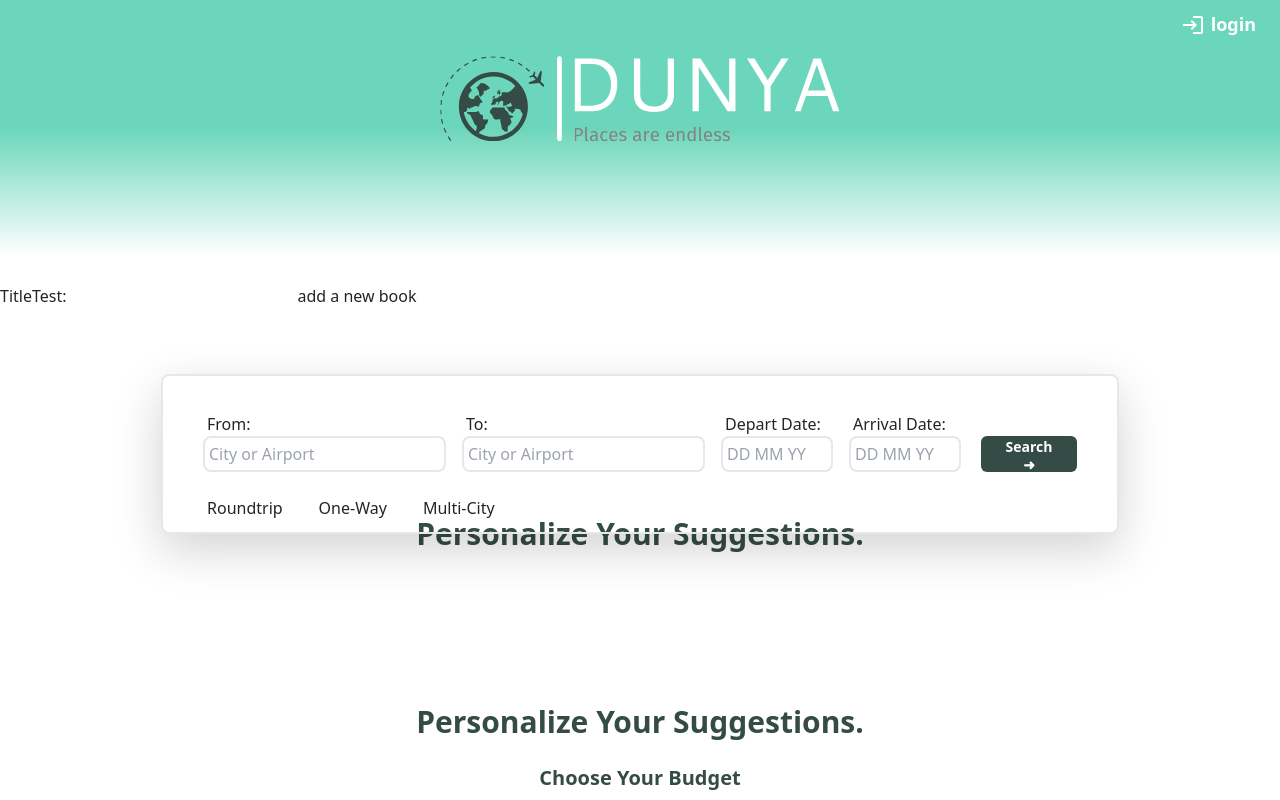
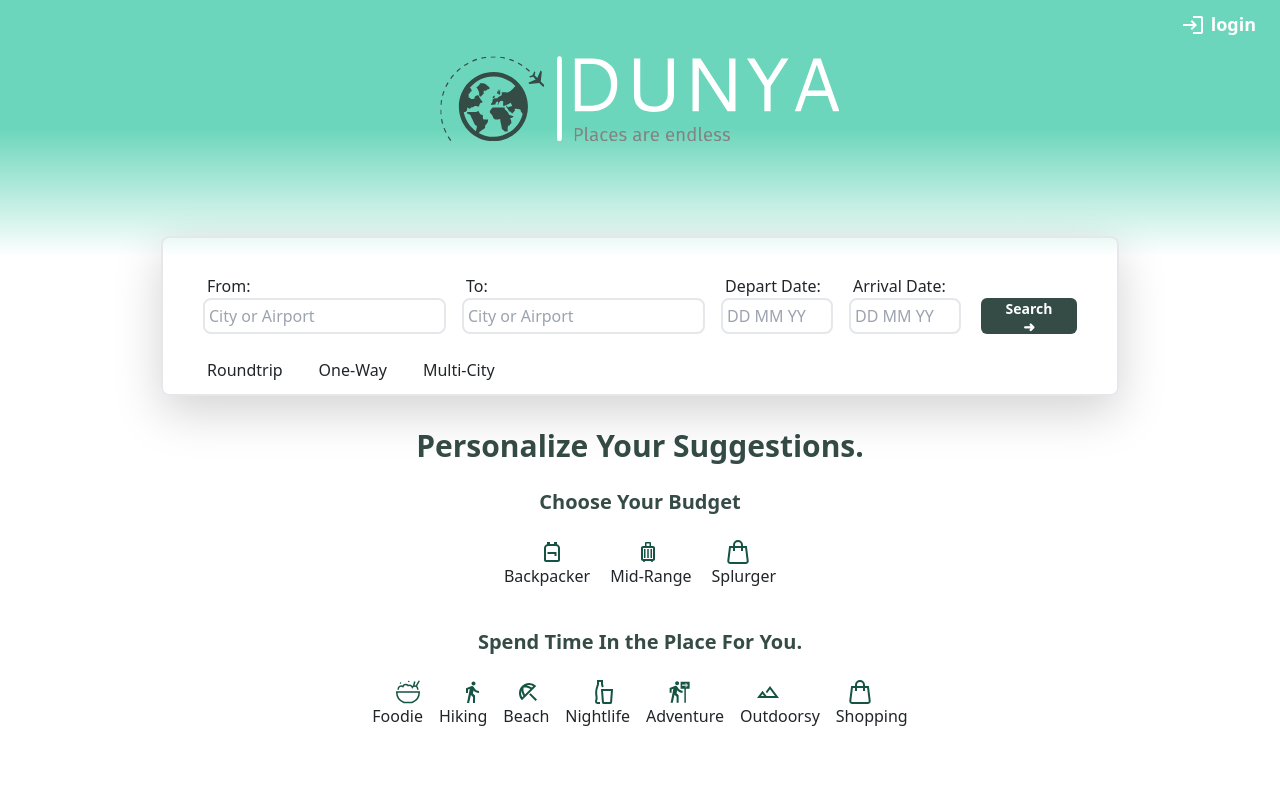
Before and after one commit to WahabJI/CodeRED-Redacted_W, a Next.js app in the folder app/: page / in a window 1280 px wide. Shown: the top 800 px of the page. Built offline with nearby package versions, Linux system fonts and the light colour scheme; no server answers.

Commit message:
refactoring

```diff
--- a/app/components/activities/activities.tsx
+++ b/app/components/activities/activities.tsx
@@ -18,9 +18,9 @@ const Activities = (props:any) => {
                     <Image className = "relative block mb-4 left-2" src = "/hiker.svg" alt="..." width={24} height={24}/>
                     <Image className = "relative block mb-4 right-6" src = "/beach.svg" alt="..." width={24} height={24}/>
                     <Image className = "relative block mb-4 right-9" src = "/nightlife.svg" alt="..." width={24} height={24}/>
-                    <Image className = "relative block mb-4 right-10" src = "/adventure.svg" alt="..." width={24} height={24}/>
-                    <Image className = "relative block mb-4 right-10" src = "/nature.svg" alt="..." width={24} height={24}/>
-                    <Image className = "relative block mb-4 right-10" src = "/shopping.svg" alt="..." width={24} height={24}/>
+                    <Image className = "relative block mb-4 right-12" src = "/adventure.svg" alt="..." width={24} height={24}/>
+                    <Image className = "relative block mb-4 right-12" src = "/nature.svg" alt="..." width={24} height={24}/>
+                    <Image className = "relative block mb-4 right-11" src = "/shopping.svg" alt="..." width={24} height={24}/>
 
                     <ActivityButton>
                     </ActivityButton>
--- a/app/components/budget/budget.tsx
+++ b/app/components/budget/budget.tsx
@@ -6,9 +6,6 @@ const Budget = (props:any) => {
     return (
         <div>
             <h3 className="text-marine text-center text-xl font-semibold mb-4">
-                {/* <div className="flex flex-row w-full justify-center">
-                    <Image className = "relative block mb-2.5" src = "/wallet.svg" alt="..." width={24} height={24}/>
-                </div> */}
                 Choose Your Budget
             </h3>
             <div className="flex flex-row justify-center w-full">
--- a/app/pages/index.tsx
+++ b/app/pages/index.tsx
@@ -35,12 +35,6 @@ export default function Home() {
       <Logo/>
 
       <SearchBar></SearchBar>
-      <form className = "add">
-        <label htmlFor = "title">TitleTest:</label>
-        <input type = "text" name = "title" required></input>
-        <button>add a new book</button>
-      </form>
-      <h2 className="text-marine text-center text-3xl font-semibold mt-52">Personalize Your Suggestions.</h2>
 
       <h2 id="#activities" className="text-marine text-center text-3xl font-semibold mt-36 mb-4">Personalize Your Suggestions.</h2>
       <Budget></Budget>
```
